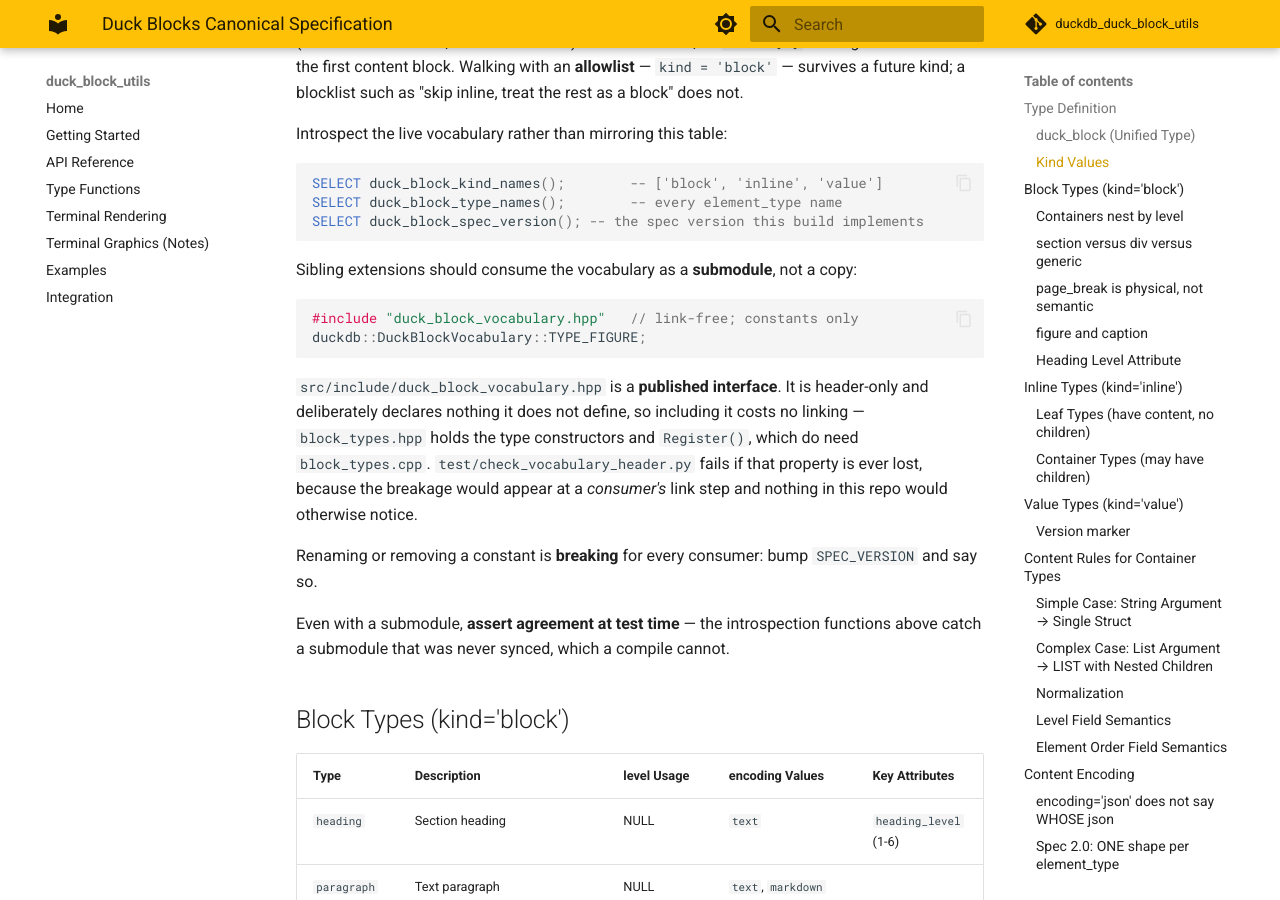
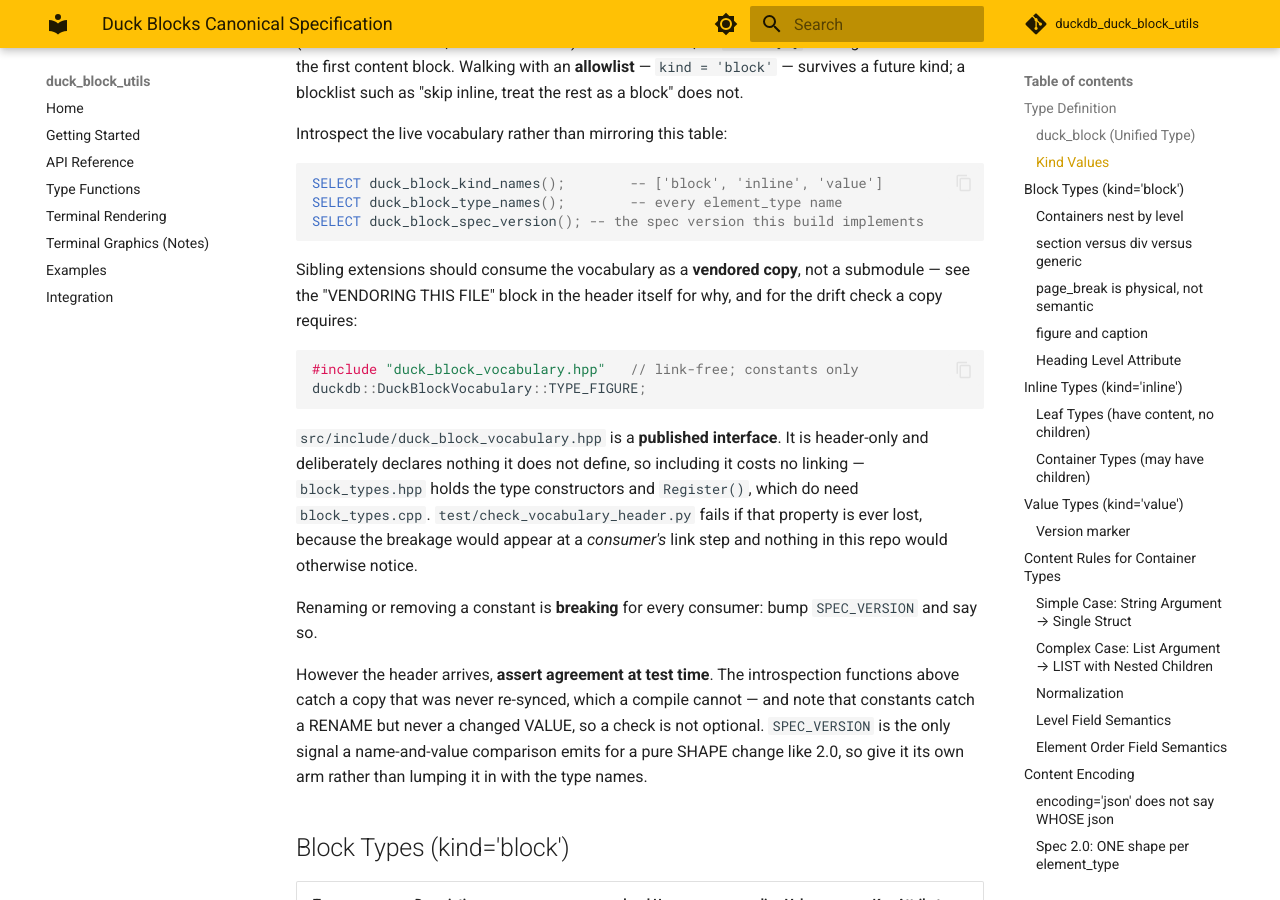
Before and after one commit to teaguesterling/duckdb_duck_block_utils, an MkDocs documentation site: the page built from docs/duck_blocks_spec.md, in a window 1280 px wide and 900 px high, scrolled down 1051 px. Built offline with MkDocs 1.6.1 and Material for MkDocs 9.7.7, drawn with Linux system fonts in a browser that asks for light colours; comment, search, counter and statistics services are not loaded; some of the changed text lies outside the part shown.

Commit message:
docs(spec): 2.0 was announced in the version string but under-documented
panduck declined to re-sync to 2.0 and stayed red, on the grounds that a chat
message is not a spec and guessing would bake a fourth shape for
element_type='list' into the portfolio. They were right to refuse, and two of
their three findings hold.

WRONG: "docs/duck_blocks_spec.md on main is byte-identical to before 2.0". It
changed in 26bfe05, 28 insertions. They were almost certainly reading the stale
CDN copy -- the exact defect they reported in the same message, which is a neat
demonstration that a stale read is invisible from the inside.

RIGHT, and both fixed here:

The container list was never updated. Line 99 still named only div, section,
figure and caption, so a reader who found that line before the 2.0 section got
the pre-2.0 answer. It now names blockquote, list and list_item too.

The doc still said to consume the vocabulary as a SUBMODULE, not a copy, in three
places -- directly contradicting the VENDORING THIS FILE block in the header it
describes. Anyone reading the spec before the header got the reversed answer.
Both now say vendored copy, and the spec points at the header for the reasoning
and the required drift check.

Also answers panduck's paragraph question, which was the one with real blast
radius: they could not tell from the commit whether 2.0's leaf/container split
removed the 1.x either/or for paragraphs. Measured -- it does not. A plain
paragraph still carries its text in content; a paragraph with rich inline content
still has empty content and inline children. 2.0 changed list, list_item and
blockquote and nothing else, so a reader emitting ordinary prose needs no
migration. My "leaf types carry their text in content" was too flat and would
have misled exactly as they feared; it now states the either/or with both shapes
written out.

Adds panduck's other finding to the assert-at-test-time guidance: SPEC_VERSION is
the ONLY signal a name-and-value comparison emits for a pure shape change like
2.0, which moved no constant name and no constant value. A consumer lumping it in
with the type names reads "output silently stopped matching" and goes grepping
constants that are perfectly fine, so it needs its own arm.

Co-Authored-By: Claude Opus 5 (1M context) <noreply@anthropic.com>
Claude-Session: https://claude.ai/code/session_01SfVPdB9vPCrcPu7BGTBFGt

````diff
--- a/docs/duck_blocks_spec.md
+++ b/docs/duck_blocks_spec.md
@@ -50,7 +50,9 @@ SELECT duck_block_type_names();        -- every element_type name
 SELECT duck_block_spec_version(); -- the spec version this build implements
 ```
 
-Sibling extensions should consume the vocabulary as a **submodule**, not a copy:
+Sibling extensions should consume the vocabulary as a **vendored copy**, not a
+submodule — see the "VENDORING THIS FILE" block in the header itself for why, and
+for the drift check a copy requires:
 
 ```cpp
 #include "duck_block_vocabulary.hpp"   // link-free; constants only
@@ -67,8 +69,12 @@ would otherwise notice.
 Renaming or removing a constant is **breaking** for every consumer: bump
 `SPEC_VERSION` and say so.
 
-Even with a submodule, **assert agreement at test time** — the introspection functions
-above catch a submodule that was never synced, which a compile cannot.
+However the header arrives, **assert agreement at test time**. The introspection
+functions above catch a copy that was never re-synced, which a compile cannot —
+and note that constants catch a RENAME but never a changed VALUE, so a check is
+not optional. `SPEC_VERSION` is the only signal a name-and-value comparison emits
+for a pure SHAPE change like 2.0, so give it its own arm rather than lumping it in
+with the type names.
 
 ## Block Types (kind='block')
 
@@ -96,7 +102,8 @@ above catch a submodule that was never synced, which a compile cannot.
 
 ### Containers nest by `level`
 
-`div`, `section`, `figure` and `caption` carry no content of their own. Their
+`div`, `section`, `figure`, `caption`, `blockquote`, `list` and `list_item` carry no
+content of their own — the last three as of spec 2.0. Their
 children follow them in document order at `level + 1`, and the container ends at
 the first element back at its own level. This is the same mechanism throughout —
 there is no separate child-list field.
@@ -400,8 +407,23 @@ NULL, the Pandoc reader writes an empty string. Treat both as absent.
 
 **A container carries no content of its own.** `div`, `section`, `figure`,
 `caption`, `blockquote`, `list` and `list_item` own children at `level + 1`; their
-text, if any, is a `paragraph` child. Leaf types — `paragraph`, `heading`, `code`,
-`raw` — carry their text in `content`. There is no third case.
+text, if any, is a `paragraph` child.
+
+**Leaf types are unchanged by 2.0, and keep their either/or.** `paragraph`,
+`heading`, `code` and `raw` carry text in `content` **when that text is a single
+plain run**. A leaf with rich inline content instead has empty `content` and
+`inline` children at `level + 1`:
+
+```
+paragraph  content="just text"        <- plain: content populated, no children
+paragraph  content=""                 <- rich: content empty, children carry it
+  text   "plain"
+  bold
+    text "x"
+```
+
+This is the 1.x rule and 2.0 did not touch it. A reader emitting ordinary prose
+needs no migration — only `list`, `list_item` and `blockquote` changed shape.
 
 ```
 list        attrs list_type, and for ordered: start, number_style, number_delim
````
